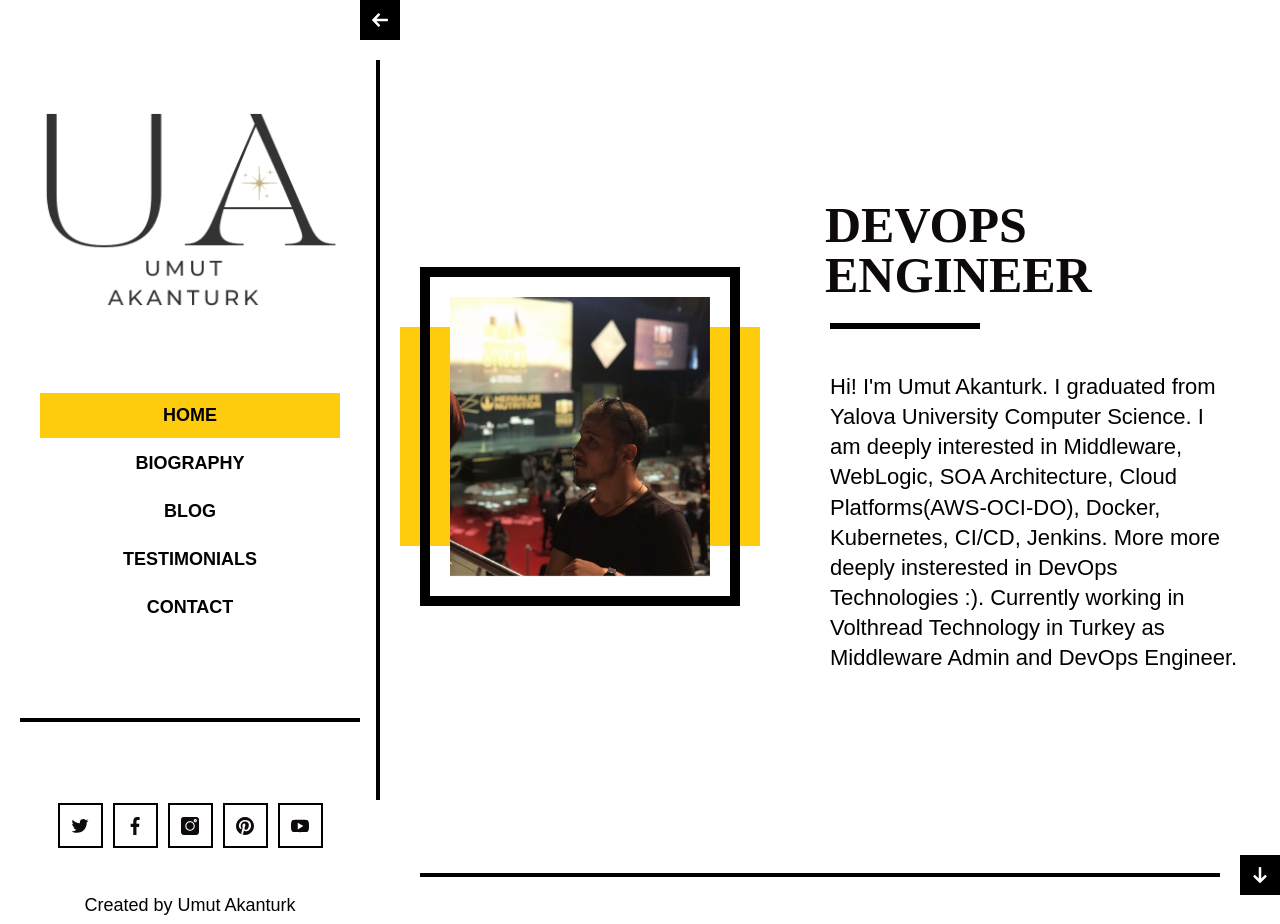
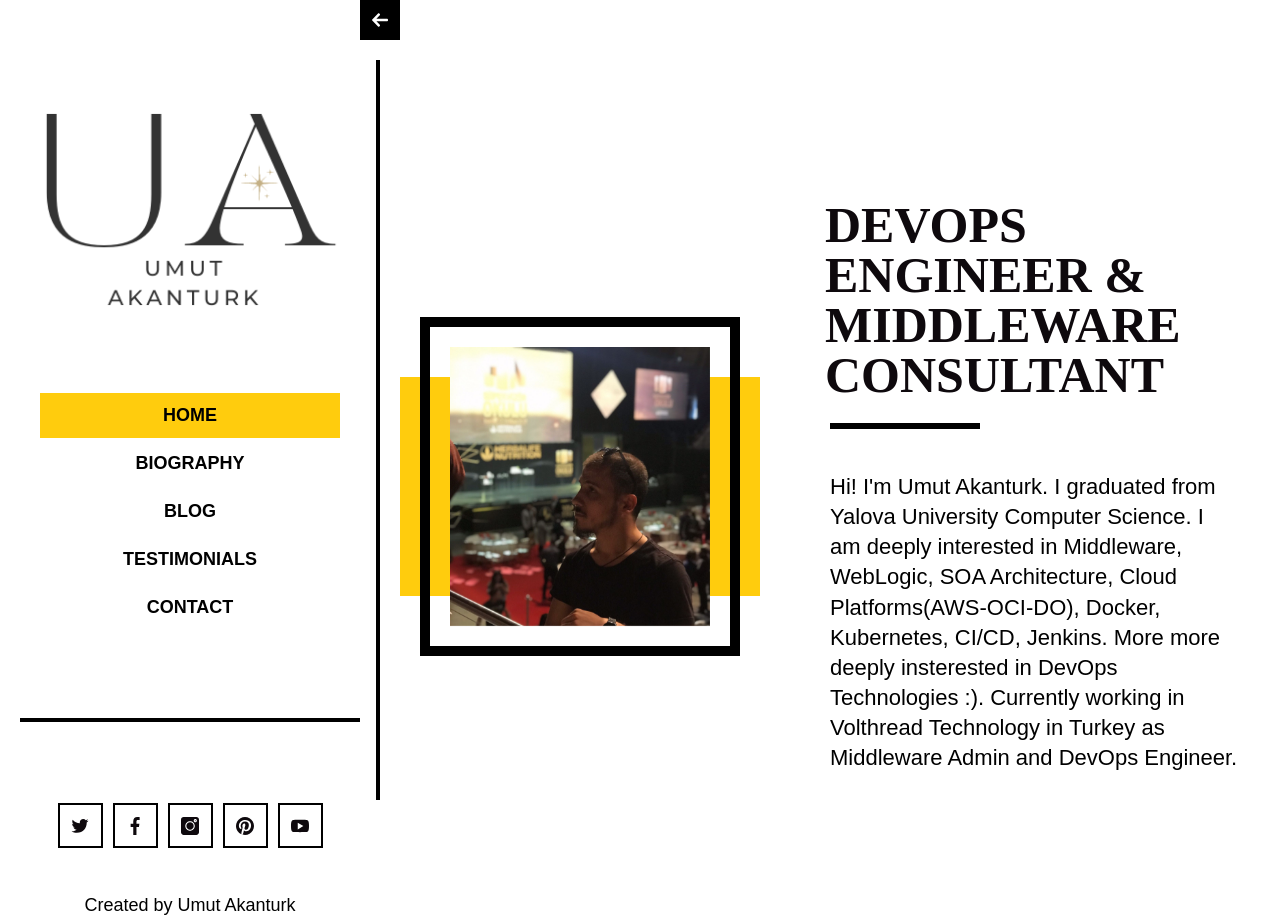
Before and after one commit to umutakanturk/portfolio, a plain HTML site: page index.html in a window 1280 px wide. Shown: the top 924 px of the page. Drawn offline with nearby package versions, Linux system fonts and the light colour scheme.

Commit message:
Update index.html

```diff
--- a/index.html
+++ b/index.html
@@ -162,7 +162,7 @@
 
 									<!-- Main Title -->
 									<div class="main_title">
-										<h3>DevOps Engineer</h3>
+										<h3>DevOps Engineer & Middleware Consultant</h3>
 										<p>Hi! I'm Umut Akanturk. I graduated from Yalova University Computer Science. I am deeply interested in Middleware, WebLogic, SOA Architecture, Cloud Platforms(AWS-OCI-DO), Docker, Kubernetes, CI/CD, Jenkins. More more deeply insterested in DevOps Technologies :). Currently working in Volthread Technology in Turkey as Middleware Admin and DevOps Engineer. </p>
 										<!--<img src="img/signature.png" alt="" /> -->
 									</div>
```
